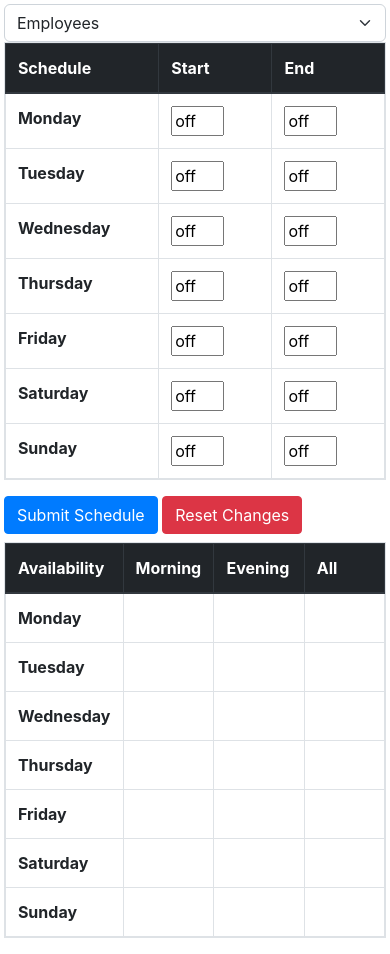
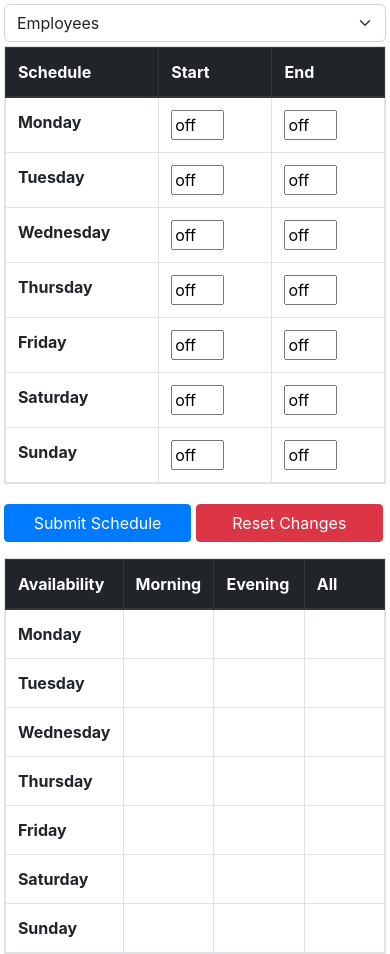
Before and after one commit to DawsonCooper/CS50w_Capstone, a Django app: page /shifts in a window 390 px wide. Shown: the part 65-1019 px from the top of the page. Run offline with Django 4.2, Linux system fonts and the light colour scheme; a user stored in the database is signed in; data comes from the database, SQL or seed files in the repository; both versions use the stored data as it was after the commit; lists and menus that the app fills with data are empty; some libraries are stand-ins or nearby versions.

Commit message:
Fixed mobile scheduling bugs for table population and submission/ TODO: should be done find bugs as recording submit vid

```diff
--- a/personnelPlanet/static/style.css
+++ b/personnelPlanet/static/style.css
@@ -401,9 +401,6 @@ nav{
 }
 
 /* shift page */
-#shift-table-cont{
-    margin: 2%;
-}
 
 /* EMPLOYER SECTION */
 #employer-shift-body{
@@ -411,16 +408,17 @@ nav{
 }
 
 .employer-shift-select{
-    width: 20%;
+    width: 20% !important;
 }
 
 #employer-schedule-table{
-    margin-top: 1%;
+    margin-top: 2%;
 }
 .scheduling-input{
     width: 60%;
 }
 #employer-schedule-table-mobile{
+    margin-top: 1%;
     display: none;
 }
 #shift-page-avail-table{
@@ -430,9 +428,15 @@ nav{
     display: none;
     margin-top: 2%;
 }
+.shift-buttons{
+    margin-top: 1%;
+}
 
 /* SHIFT PAGE MOBILE */
 @media (max-width: 800px) {
+    .employer-shift-select{
+        width: 100% !important;
+    }
     #employer-schedule-table{
         display: none;
     }
@@ -451,8 +455,13 @@ nav{
     }
     #shift-page-avail-mobile{
         display: block;
+        margin-top: 1rem;
         width: 100%;
     }
+    .shift-buttons{
+        width: 49%;
+    }
+
  }
 
 /* HOME PAGE */
--- a/personnelPlanet/templates/employer/shift.html
+++ b/personnelPlanet/templates/employer/shift.html
@@ -62,38 +62,38 @@
     <tbody>
       <tr>
         <th scope="row" class='weekday'>Monday</th>
-        <td class="schedule-cell" id="start-monday"><input class='scheduling-input' type='text' value='off'></td>
-        <td class="schedule-cell" id="end-monday"><input class='scheduling-input' type='text' value='off'></td>
+        <td class="schedule-cell" id="start-monday"><input class='scheduling-input mobile-input' type='text' value='off'></td>
+        <td class="schedule-cell" id="end-monday"><input class='scheduling-input mobile-input' type='text' value='off'></td>
       </tr>
       <tr>
         <th scope="row" class='weekday'>Tuesday</th>
-        <td class="schedule-cell" id="start-tuesday"><input class='scheduling-input' type='text' value='off'></td>
-        <td class="schedule-cell" id="end-tuesday"><input class='scheduling-input' type='text' value='off'></td>
+        <td class="schedule-cell" id="start-tuesday"><input class='scheduling-input mobile-input' type='text' value='off'></td>
+        <td class="schedule-cell" id="end-tuesday"><input class='scheduling-input mobile-input' type='text' value='off'></td>
       </tr>
       <tr>
         <th scope="row" class='weekday'>Wednesday</th>
-        <td class="schedule-cell" id="start-wednesday"><input class='scheduling-input' type='text' value='off'></td>
-        <td class="schedule-cell" id="end-wednesday"><input class='scheduling-input' type='text' value='off'></td>
+        <td class="schedule-cell" id="start-wednesday"><input class='scheduling-input mobile-input' type='text' value='off'></td>
+        <td class="schedule-cell" id="end-wednesday"><input class='scheduling-input mobile-input' type='text' value='off'></td>
       </tr>
       <tr>
         <th scope="row" class='weekday'>Thursday</th>
-        <td class="schedule-cell" id="start-thursday"><input class='scheduling-input' type='text' value='off'></td>
-        <td class="schedule-cell" id="end-thursday"><input class='scheduling-input' type='text' value='off'></td>
+        <td class="schedule-cell" id="start-thursday"><input class='scheduling-input mobile-input' type='text' value='off'></td>
+        <td class="schedule-cell" id="end-thursday"><input class='scheduling-input mobile-input' type='text' value='off'></td>
       </tr>
       <tr>
         <th scope="row" class='weekday'>Friday</th>
-        <td class="schedule-cell" id="start-friday"><input class='scheduling-input' type='text' value='off'></td>
-        <td class="schedule-cell" id="end-friday"><input class='scheduling-input' type='text' value='off'></td>
+        <td class="schedule-cell" id="start-friday"><input class='scheduling-input mobile-input' type='text' value='off'></td>
+        <td class="schedule-cell" id="end-friday"><input class='scheduling-input mobile-input' type='text' value='off'></td>
       </tr>
       <tr>
         <th scope="row" class='weekday'>Saturday</th>
-        <td class="schedule-cell" id="start-saturday"><input class='scheduling-input' type='text' value='off'></td>
-        <td class="schedule-cell" id="end-saturday"><input class='scheduling-input' type='text' value='off'></td>
+        <td class="schedule-cell" id="start-saturday"><input class='scheduling-input mobile-input' type='text' value='off'></td>
+        <td class="schedule-cell" id="end-saturday"><input class='scheduling-input mobile-input' type='text' value='off'></td>
       </tr>
       <tr>
         <th scope="row" class='weekday'>Sunday</th>
-        <td class="schedule-cell" id="start-sunday"><input class='scheduling-input' type='text' value='off'></td>
-        <td class="schedule-cell" id="end-sunday"><input class='scheduling-input' type='text' value='off'></td>
+        <td class="schedule-cell" id="start-sunday"><input class='scheduling-input mobile-input' type='text' value='off'></td>
+        <td class="schedule-cell" id="end-sunday"><input class='scheduling-input mobile-input' type='text' value='off'></td>
       </tr>
 
     </tbody>
--- a/personnelPlanet/views.py
+++ b/personnelPlanet/views.py
@@ -313,30 +313,17 @@ def shift(request):
         print('working')
         print(scheduleChanges, workerId)
         # VERY POOR PRACTICE USING ARRAY INSTEAD OF OBJECT THESE INDEXS ARE ARBITRARY
-        try:
-            Schedule.objects.filter(employee=workerId).update(
-                monday=scheduleChanges[0],
-                tuesday=scheduleChanges[1],
-                wednesday=scheduleChanges[2],
-                thursday=scheduleChanges[3],
-                friday=scheduleChanges[4],
-                saturday=scheduleChanges[5],
-                sunday=scheduleChanges[6],
-            )
-            print('updating')
-        except Schedule.DoesNotExist:
-            change = Schedule(
-                employee=workerId,
-                monday=scheduleChanges[0],
-                tuesday=scheduleChanges[1],
-                wednesday=scheduleChanges[2],
-                thursday=scheduleChanges[3],
-                friday=scheduleChanges[4],
-                saturday=scheduleChanges[5],
-                sunday=scheduleChanges[6],
-            )
-            change.save()
-            print('creating')
+
+        Schedule.objects.filter(employee=workerId).update_or_create(
+            employee=workerId,
+            monday=scheduleChanges[0],
+            tuesday=scheduleChanges[1],
+            wednesday=scheduleChanges[2],
+            thursday=scheduleChanges[3],
+            friday=scheduleChanges[4],
+            saturday=scheduleChanges[5],
+            sunday=scheduleChanges[6],
+        )
         return JsonResponse({
             'message': 'Shift changed successfully'
         })
```
Also changed, not shown: personnelPlanet/static/scripts.js (+36 -3 lines), db.sqlite3.
